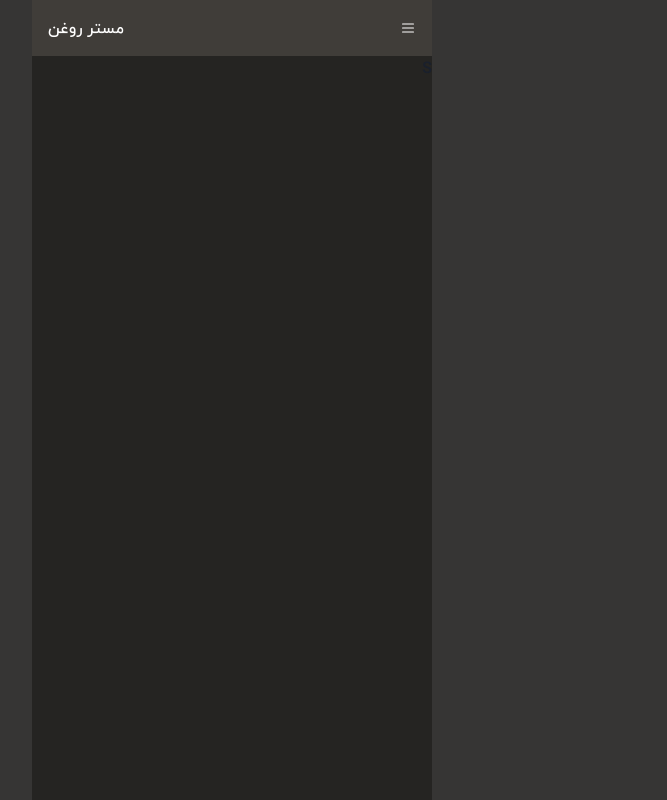
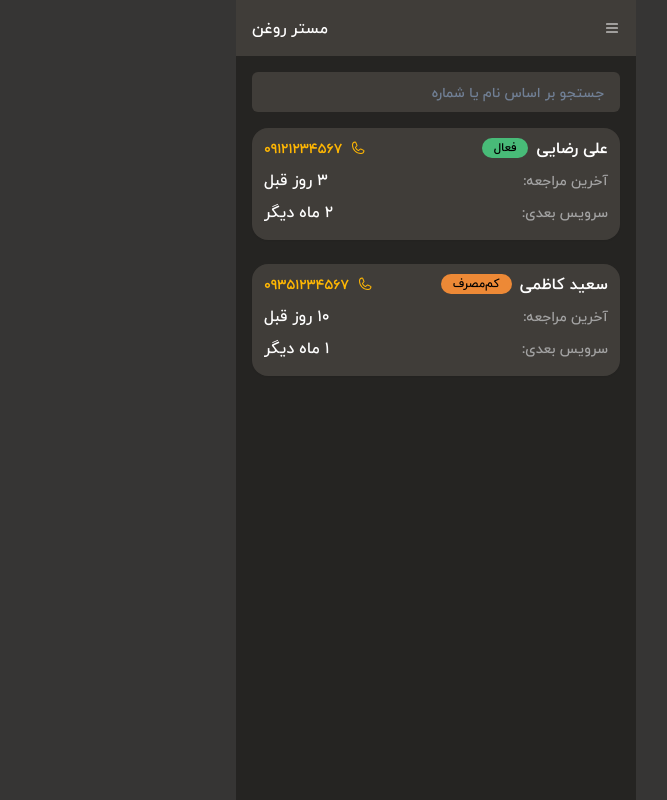
Before and after one commit to amirkh330/MrRoghan-front, a React (Vite) app: page /shop/customers in a window 1280 px wide. Shown: the whole page, without its empty margins (475-1142 px from the left). Built offline with nearby package versions, Linux system fonts and the light colour scheme.

Commit message:
add shop customer page

```diff
--- a/src/Pages/[shop]/shopCustomers/shopCustomers.tsx
+++ b/src/Pages/[shop]/shopCustomers/shopCustomers.tsx
@@ -1,5 +1,114 @@
-import React from "react";
+import { Box, Input, Text, VStack, HStack, Tag, Flex } from "@chakra-ui/react";
+import { Phone } from "@phosphor-icons/react";
+import { useState } from "react";
+
+const mockCustomers = [
+  {
+    id: 1,
+    name: "علی رضایی",
+    phone: "09121234567",
+    lastVisit: "۳ روز قبل",
+    nextService: "۲ ماه دیگر",
+    status: "فعال",
+  },
+  {
+    id: 2,
+    name: "سعید کاظمی",
+    phone: "09351234567",
+    lastVisit: "۱۰ روز قبل",
+    nextService: "۱ ماه دیگر",
+    status: "کم‌مصرف",
+  },
+];
 
 export const ShopCustomers = () => {
-  return <div>S</div>;
+  const [search, setSearch] = useState("");
+
+  const filtered = mockCustomers.filter(
+    (c) => c.name.includes(search) || c.phone.includes(search)
+  );
+
+  return (
+    <Box p="4" color="amir.common">
+      {/* Search */}
+      <Input
+        placeholder="جستجو بر اساس نام یا شماره"
+        bg="amir.secondaryBg"
+        border="none"
+        mb="4"
+        value={search}
+        onChange={(e) => setSearch(e.target.value)}
+      />
+
+      {/* List */}
+      <VStack spacing="4" width="100%">
+        {filtered.map((item) => (
+          <Box
+            key={item.id}
+            w="100%"
+            gap={4}
+            bg="amir.secondaryBg"
+            borderRadius="16px"
+            py="2"
+            px="3"
+            mb="2"
+            shadow="sm"
+            _hover={{ shadow: "md", transform: "scale(1.01)" }}
+            transition="all 0.2s"
+          >
+            {/* هدر کارت: نام + تگ وضعیت */}
+            <Flex justifyContent="space-between" align="center" gap={3} mb={2}>
+              <Flex align="center" m={0} gap={2}>
+                <Text fontWeight="700" fontSize="md" noOfLines={1}>
+                  {item.name}
+                </Text>
+                <Tag
+                  size="sm"
+                  bg={
+                    item.status === "فعال"
+                      ? "green.400"
+                      : item.status === "کم‌مصرف"
+                      ? "orange.400"
+                      : "red.400"
+                  }
+                  color="black"
+                  borderRadius="full"
+                  px="3"
+                >
+                  {item.status}
+                </Tag>
+              </Flex>
+              <Flex align="center" justify="space-between" gap={2} m={0}>
+                <Phone color="#FFB703" />
+                <Text
+                  as="a"
+                  href={`tel:${item.phone}`}
+                  color="amir.primary"
+                  fontWeight="600"
+                  fontSize="sm"
+                  noOfLines={1}
+                >
+                  {item.phone}
+                </Text>
+              </Flex>
+            </Flex>
+
+            <Flex justifyContent="space-between" align="center" gap={3} mb={2}>
+              <Text fontSize="sm" color="amir.secondaryVariant">
+                آخرین مراجعه:{" "}
+              </Text>
+              <Text color="amir.common">{item.lastVisit}</Text>
+            </Flex>
+
+            <Flex justifyContent="space-between" align="center" gap={3} mb={2}>
+              <Text fontSize="sm" color="amir.secondaryVariant">
+                سرویس بعدی:{" "}
+              </Text>
+              <Text color="amir.common">{item.nextService}</Text>
+            </Flex>
+          </Box>
+        ))}
+      </VStack>
+    </Box>
+  );
 };
```
